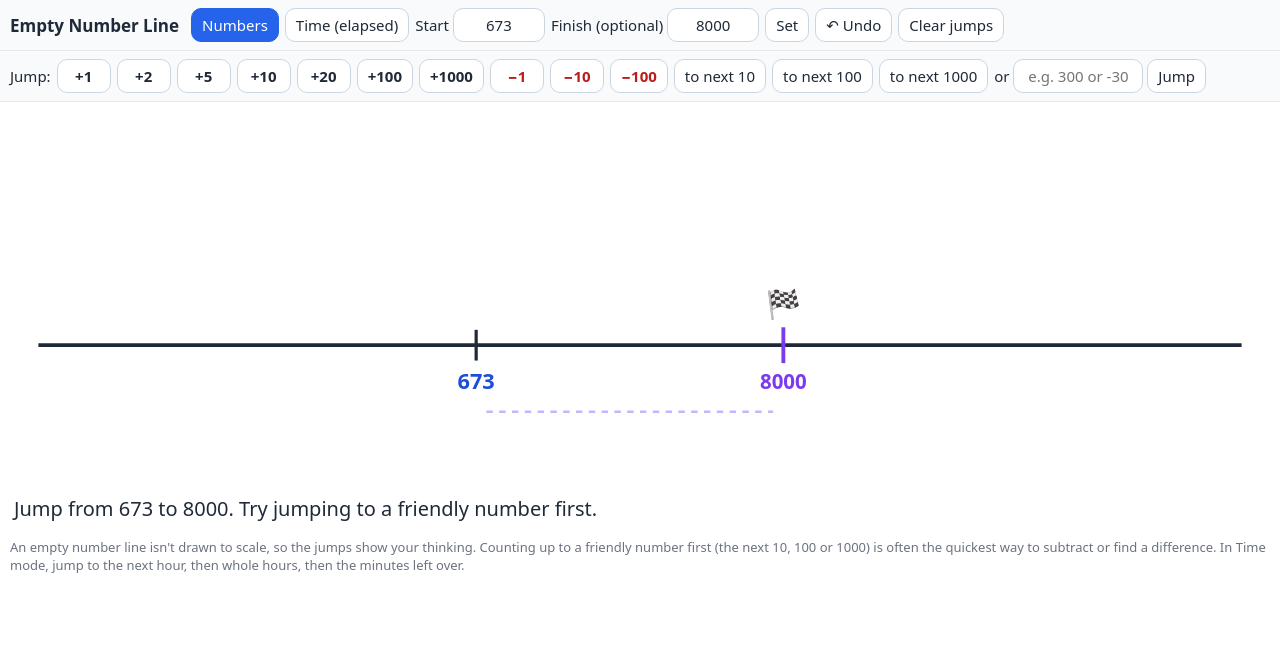
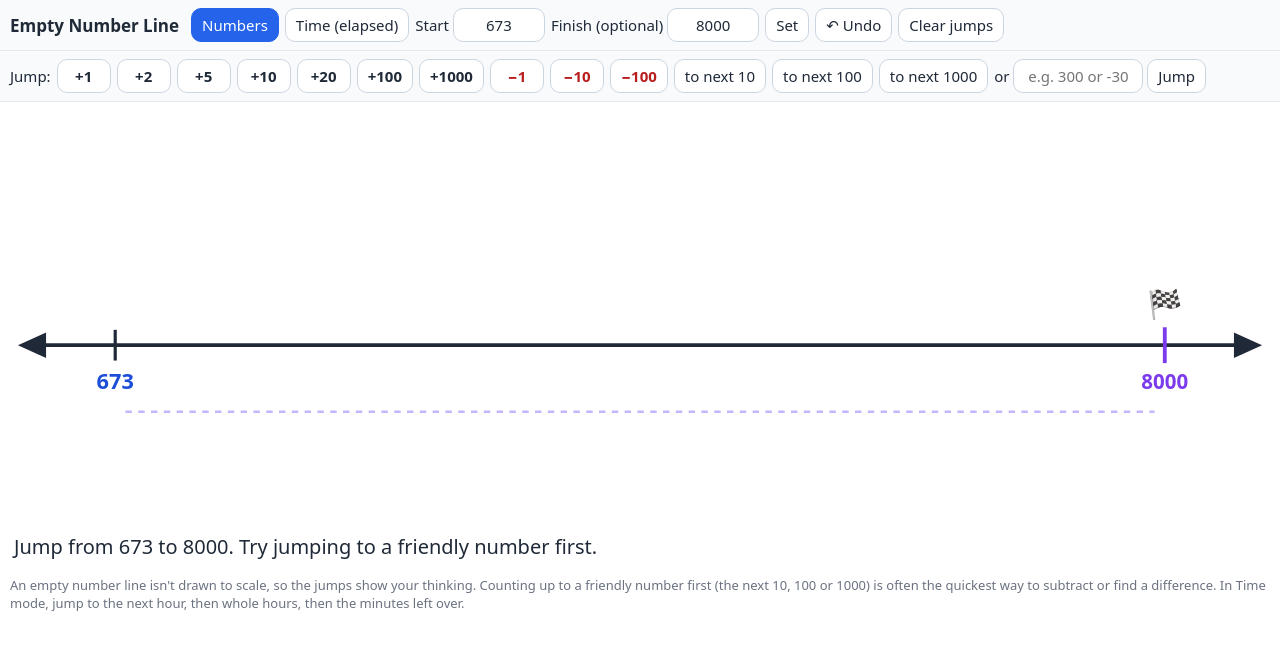
Before and after one commit to thomask04-dotcom/maths-tools, a plain HTML site: page empty-number-line.html in a window 1280 px wide. Drawn offline with Linux system fonts and the light colour scheme.

Commit message:
Empty number line: start and finish at the ends, arrowheads on both ends
- Place the chosen start and finish numbers at the two ends of the line,
  with jumps spread out between them (counting back puts the larger
  number on the right).
- Draw arrowheads at both ends of the line to show the numbers keep going.
- Place an overshot finish inside the jump that passes it.
- With no finish set, the start sits at the left end (right end when only
  counting back).
- Show a reached finish in purple, and give the drawing more height so
  labels on large backward jumps are no longer cut off.

Co-Authored-By: Claude Opus 5.5 <noreply@anthropic.com>
Claude-Session: https://claude.ai/code/session_01WNcWnjB8PH4Wp2JAxQA82N

```diff
--- a/empty-number-line.html
+++ b/empty-number-line.html
@@ -37,7 +37,7 @@ svg{display:block;width:100%;height:auto;user-select:none;-webkit-user-select:no
 <button data-tnext="1">to the next hour</button>
 <span>or <input id="customT" placeholder="minutes" style="width:100px"> <button id="customTBtn">Jump</button></span>
 </div>
-<svg id="svg" viewBox="0 0 1000 300"></svg>
+<svg id="svg" viewBox="0 0 1000 330"></svg>
 <div id="sum"></div>
 <div class="hint">An empty number line isn't drawn to scale, so the jumps show your thinking. Counting up to a friendly number first (the next 10, 100 or 1000) is often the quickest way to subtract or find a difference. In Time mode, jump to the next hour, then whole hours, then the minutes left over.</div>
 <script>
@@ -60,11 +60,24 @@ function render(){
   // x positions: cumulative unscaled widths, then fit to the screen
   let xs=[0];jumps.forEach(d=>xs.push(xs[xs.length-1]+Math.sign(d)*widthOf(d)));
   const hasT=target!==null&&target!==undefined;
-  let lo=Math.min(...xs),hi=Math.max(...xs);
   const reached=hasT&&vals[vals.length-1]===target;
-  if(hasT&&!reached)hi=Math.max(hi,xs[xs.length-1]+(target>vals[vals.length-1]?160:0)),lo=Math.min(lo,xs[xs.length-1]-(target<vals[vals.length-1]?160:0));
-  const span=Math.max(hi-lo,1),sc=Math.min(1.6,860/span),X=x=>70+(x-lo)*sc+(860-span*sc)/2*(span*sc<860?1:0),LY=190;
+  // unscaled position of the finish: inside the jump that passes it, otherwise beyond the furthest point reached
+  let xt=null;
+  if(hasT){
+    for(let i=jumps.length-1;i>=0&&xt===null;i--){const a=vals[i],b=vals[i+1];if(a!==b&&(target-a)*(target-b)<=0)xt=xs[i]+(xs[i+1]-xs[i])*(target-a)/(b-a);}
+    if(xt===null&&target===start)xt=0;
+    if(xt===null){const mx=Math.max(...vals),mn=Math.min(...vals);
+      xt=target>mx?xs[vals.indexOf(mx)]+Math.max(60,widthOf(target-mx)):xs[vals.indexOf(mn)]-Math.max(60,widthOf(mn-target));}
+  }
+  // the start and finish sit at the two ends (L and R); arrowheads beyond them show the numbers keep going
+  const L=90,R=910,LY=190;
+  const lo=Math.min(...xs,...(hasT?[xt]:[])),hi=Math.max(...xs,...(hasT?[xt]:[])),span=hi-lo;
+  const sc=span===0?1:hasT?(R-L)/span:Math.min(1.6,(R-L)/span);
+  const rightAlign=!hasT&&span>0&&hi===0; // no finish and only counting back: start at the right end
+  const X=x=>rightAlign?R-(hi-x)*sc:L+(x-lo)*sc;
   el('line',{x1:30,x2:970,y1:LY,y2:LY,stroke:'#1f2937','stroke-width':3},svg);
+  el('polygon',{points:`14,${LY} 36,${LY-10} 36,${LY+10}`,fill:'#1f2937'},svg);
+  el('polygon',{points:`986,${LY} 964,${LY-10} 964,${LY+10}`,fill:'#1f2937'},svg);
   jumps.forEach((d,i)=>{
     const x1=X(xs[i]),x2=X(xs[i+1]),fw=d>0,h=Math.min(95,22+Math.abs(x2-x1)*0.32),mx=(x1+x2)/2,y0=fw?LY-6:LY+6,cy=fw?y0-2*h:y0+2*h,col=fw?'#16a34a':'#dc2626';
     el('path',{d:`M${x1} ${y0} Q${mx} ${cy} ${x2} ${y0}`,fill:'none',stroke:col,'stroke-width':3},svg);
@@ -74,10 +87,10 @@ function render(){
   const seen=new Set();
   vals.forEach((v,i)=>{const x=X(xs[i]);el('line',{x1:x,x2:x,y1:LY-12,y2:LY+12,stroke:'#1f2937','stroke-width':2.5},svg);
     const key=Math.round(x);if(seen.has(key))return;seen.add(key);
-    const below=jumps.length&&jumps[Math.max(0,i-1)]<0;txt(svg,x,below?LY-22:LY+34,fmt(v),i===0?17:15,i===0?'#1d4ed8':'#111827',i===0||(reached&&i===vals.length-1)?'800':'600');});
-  if(hasT&&!reached){const cur=vals[vals.length-1],xt=X(xs[xs.length-1])+(target>cur?150:-150)*sc;
-    el('line',{x1:xt,x2:xt,y1:LY-14,y2:LY+14,stroke:'#7c3aed','stroke-width':3},svg);txt(svg,xt,LY+34,fmt(target),16,'#7c3aed','800');txt(svg,xt,LY-24,'🏁',22);
-    el('line',{x1:X(xs[xs.length-1])+8,x2:xt-8,y1:LY+52,y2:LY+52,stroke:'#c4b5fd','stroke-width':2,'stroke-dasharray':'5 5'},svg);}
+    const below=jumps.length&&jumps[Math.max(0,i-1)]<0;txt(svg,x,below?LY-22:LY+34,fmt(v),i===0?17:15,i===0?'#1d4ed8':reached&&i===vals.length-1?'#7c3aed':'#111827',i===0||(reached&&i===vals.length-1)?'800':'600');});
+  if(hasT&&!reached){const xc=X(xs[xs.length-1]),xf=X(xt),dir=xf>xc?1:-1;
+    el('line',{x1:xf,x2:xf,y1:LY-14,y2:LY+14,stroke:'#7c3aed','stroke-width':3},svg);txt(svg,xf,LY+34,fmt(target),16,'#7c3aed','800');txt(svg,xf,LY-24,'🏁',22);
+    if(Math.abs(xf-xc)>20)el('line',{x1:xc+8*dir,x2:xf-8*dir,y1:LY+52,y2:LY+52,stroke:'#c4b5fd','stroke-width':2,'stroke-dasharray':'5 5'},svg);}
   // summary
   let s='';
   if(jumps.length){
```
